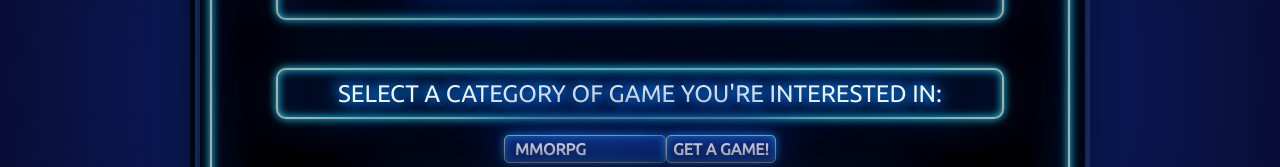
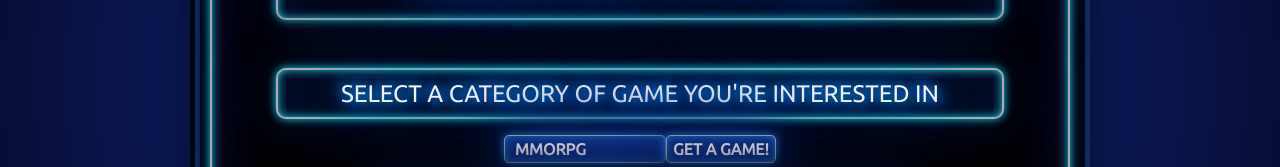
Before and after one commit to ColmOSullivan/project3, a React (Create React App) app: page / in a window 1280 px wide. Shown: the part 212-379 px from the top of the page. Built offline with nearby package versions, Linux system fonts and the light colour scheme.

Commit message:
very minor grammer change.

```diff
--- a/src/GenreForm.js
+++ b/src/GenreForm.js
@@ -41,7 +41,7 @@ const getGame = () => {
         <h1>Random Free-to-play game</h1>
         </div>
             <div className="subText">
-            <h2>Select a category of game you're interested in:</h2>
+            <h2>Select a category of game you're interested in</h2>
             </div>
             <div className="selctionContainer">
             <select
```
